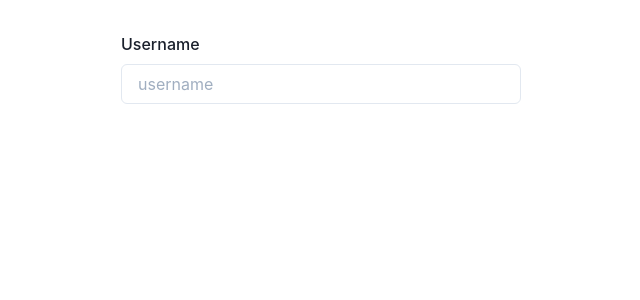
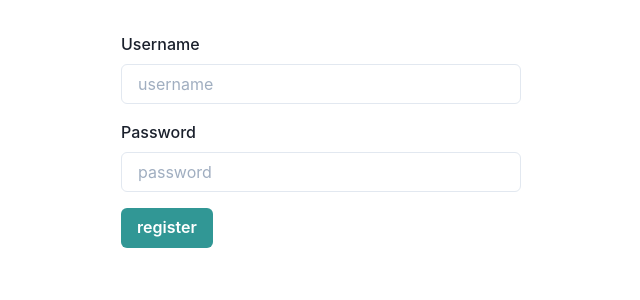
Before and after one commit to lucas-goldner/Ready, a Next.js app in the folder web/: page /register in a window 1280 px wide. Shown: the top 300 px of the page, without its empty margins (319-959 px from the left). Built offline with nearby package versions, Linux system fonts and the light colour scheme.

Commit message:
Register Page done

```diff
--- a/web/src/components/InputField.tsx
+++ b/web/src/components/InputField.tsx
@@ -13,12 +13,21 @@ type InputFieldProps = InputHTMLAttributes<HTMLInputElement> & {
   label: string;
 };
 
-export const InputField: React.FC<InputFieldProps> = (props) => {
+export const InputField: React.FC<InputFieldProps> = ({
+  label,
+  size,
+  ...props
+}) => {
   const [field, { error }] = useField(props);
   return (
     <FormControl isInvalid={!!error}>
-      <FormLabel htmlFor="name">{props.label}</FormLabel>
-      <Input {...field} id={field.name} placeholder={props.placeholder} />
+      <FormLabel htmlFor="name">{label}</FormLabel>
+      <Input
+        {...field}
+        {...props}
+        id={field.name}
+        placeholder={props.placeholder}
+      />
       {error ? <FormErrorMessage>{error}</FormErrorMessage> : null}
     </FormControl>
   );
--- a/web/src/pages/register.tsx
+++ b/web/src/pages/register.tsx
@@ -1,7 +1,8 @@
 import React from "react";
 import { Formik, Form } from "formik";
-import { FormControl, FormLabel, Input } from "@chakra-ui/react";
+import { Box, Button, FormControl, FormLabel, Input } from "@chakra-ui/react";
 import { Wrapper } from "../components/Wrapper";
+import { InputField } from "../components/InputField";
 
 interface registerProps {}
 
@@ -14,18 +15,29 @@ export const Register: React.FC<registerProps> = ({}) => {
           console.log(values);
         }}
       >
-        {(values, handleChange) => (
+        {({ isSubmitting }) => (
           <Form>
-            <FormControl>
-              <FormLabel htmlFor="username">Username</FormLabel>
-              <Input
-                value={values.username}
-                onChange={handleChange}
-                id="username"
-                placeholder="username"
+            <InputField
+              name="username"
+              placeholder="username"
+              label="Username"
+            />
+            <Box mt={4}>
+              <InputField
+                name="password"
+                placeholder="password"
+                label="Password"
+                type="password"
               />
-              {/* <FormErrorMessage>{form.errors.name}</FormErrorMessage> */}
-            </FormControl>
+            </Box>
+            <Button
+              mt={4}
+              isLoading={isSubmitting}
+              type="submit"
+              colorScheme="teal"
+            >
+              register
+            </Button>
           </Form>
         )}
       </Formik>
```
